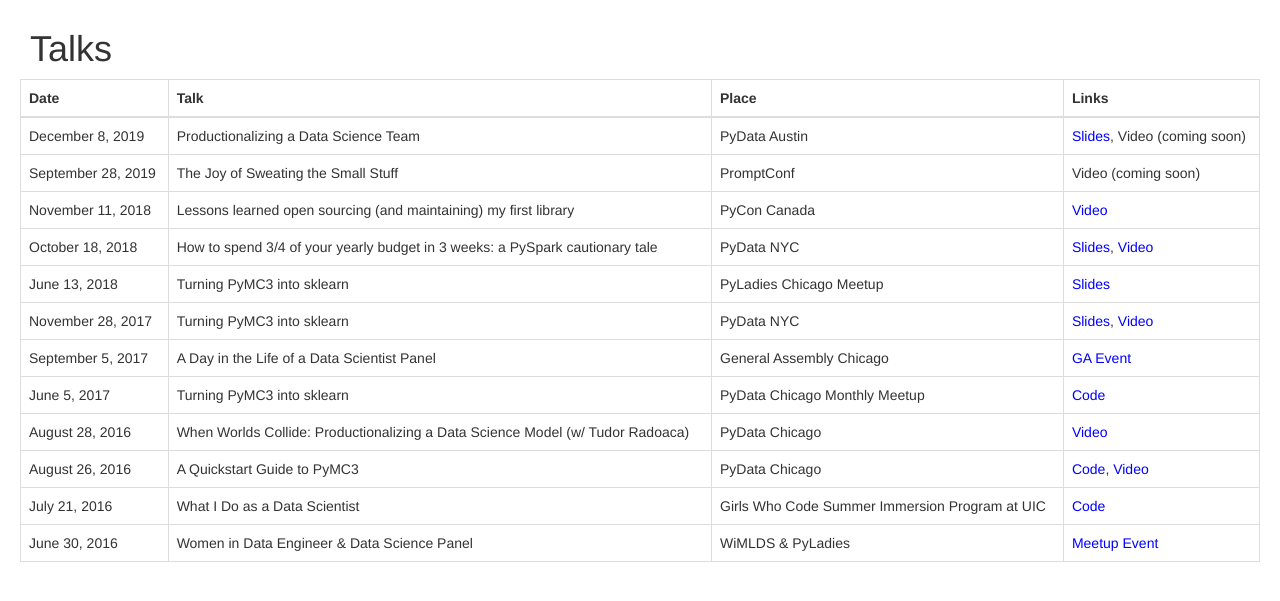
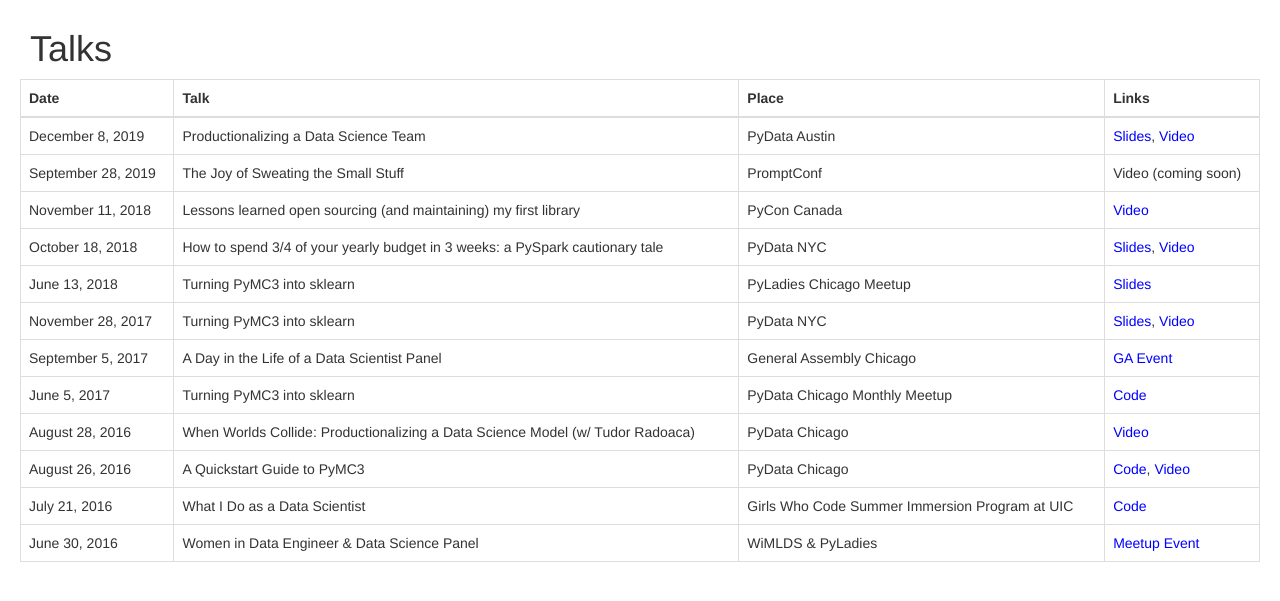
Before and after one commit to parsing-science/parsing-science-flask, a Flask app: page /talks/ in a window 1280 px wide. Shown: the part 111-712 px from the top of the page. Run offline with Flask 2, Linux system fonts and the light colour scheme; some libraries are stand-ins or nearby versions.

Commit message:
Add PyData Austin video link

```diff
--- a/parsing_science/templates/core/talks.html
+++ b/parsing_science/templates/core/talks.html
@@ -18,7 +18,7 @@
             <td>December 8, 2019</td>
             <td>Productionalizing a Data Science Team</td>
             <td>PyData Austin</td>
-            <td><a href="../../static/documents/Productionalizing_a_Data_Science_Team.pdf" target="_blank"> Slides</a>, Video (coming soon)</td>
+            <td><a href="../../static/documents/Productionalizing_a_Data_Science_Team.pdf" target="_blank"> Slides</a>, <a href="https://www.youtube.com/watch?v=2v9uwedgBxU" target="_blank"> Video </a></td>
           </tr>
           <tr>
             <td>September 28, 2019</td>
```
